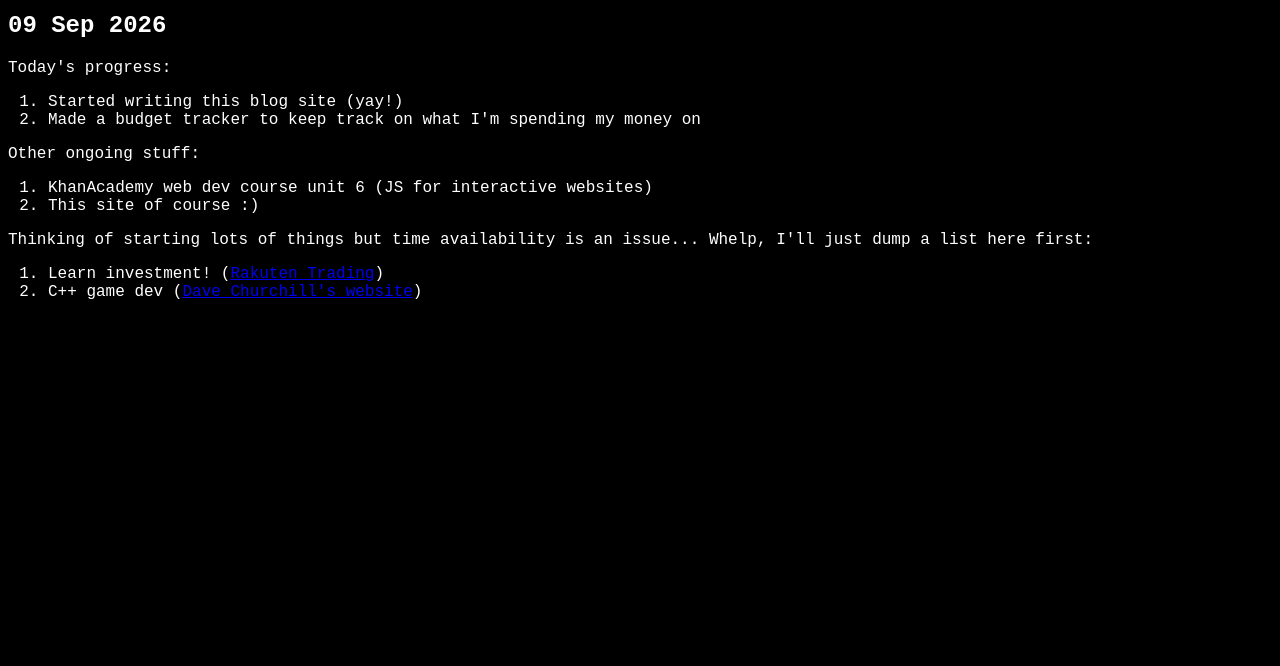
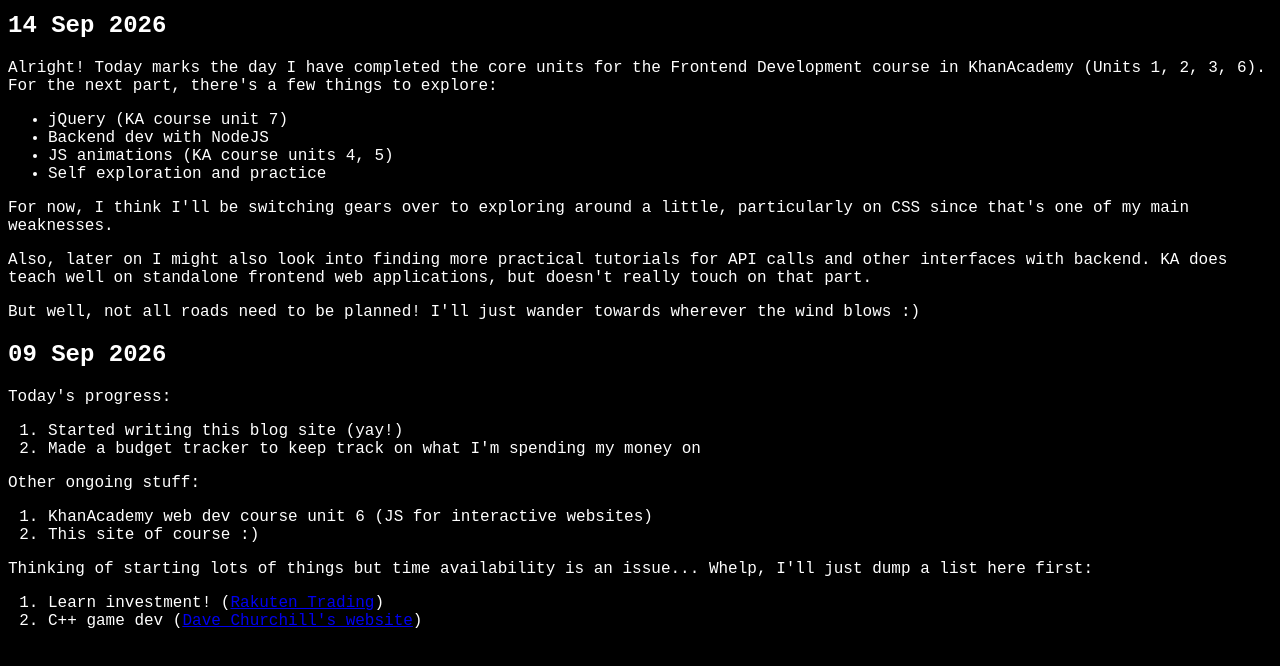
Before and after one commit to loizr99/my-blog, a plain HTML site: page pages/journal.html in a window 1280 px wide. Shown: the part 80-746 px from the top of the page. Drawn offline with Linux system fonts and the light colour scheme; files that its build step writes are made by us from their sources.

Commit message:
Update journal

```diff
--- a/pages/journal.html
+++ b/pages/journal.html
@@ -29,6 +29,32 @@
         </nav>
 
         <h2 class="journal-entry-title">
+            14 Sep 2026
+        </h2>
+        <p>
+            Alright! Today marks the day I have completed the core units for the
+            Frontend Development course in KhanAcademy (Units 1, 2, 3, 6).
+            For the next part, there's a few things to explore:
+            <ul>
+                <li>jQuery (KA course unit 7)</li>
+                <li>Backend dev with NodeJS</li>
+                <li>JS animations (KA course units 4, 5) </li>
+                <li>Self exploration and practice</li>
+            </ul>
+            For now, I think I'll be switching gears over to exploring around a
+            little, particularly on CSS since that's one of my main weaknesses.
+        </p>
+        <p>
+            Also, later on I might also look into finding more practical tutorials
+            for API calls and other interfaces with backend. KA does teach well on
+            standalone frontend web applications, but doesn't really touch on that
+            part.
+        </p>
+        <p>
+            But well, not all roads need to be planned! I'll just wander towards wherever
+            the wind blows :)
+        </p>
+        <h2 class="journal-entry-title">
             09 Sep 2026
         </h2>
         <p>
```
